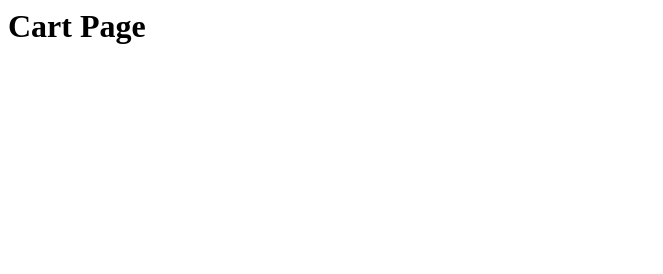
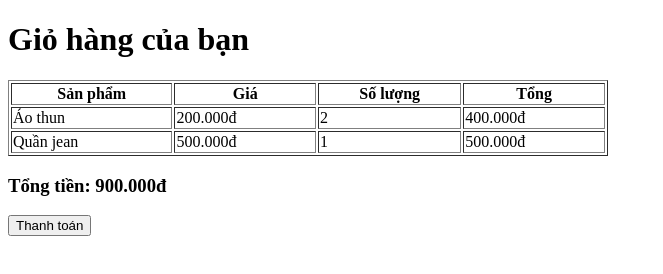
Before and after one commit to Dton04/GITHUB-DESKTOP-SOURCETREE-GIT-TOOLS, a plain HTML site: page cart.html in a window 1280 px wide. Shown: the whole page, without its empty margins (0-663 px from the left). Drawn offline with Linux system fonts and the light colour scheme.

Commit message:
Update cart.html
feat: gio hang

```diff
--- a/cart.html
+++ b/cart.html
@@ -1,2 +1,37 @@
-<!-- cart.html -->
-<h1>Cart Page</h1>
+<!DOCTYPE html>
+<html lang="vi">
+<head>
+    <meta charset="UTF-8">
+    <title>Giỏ hàng</title>
+</head>
+<body>
+    <h1>Giỏ hàng của bạn</h1>
+
+    <table border="1" width="600">
+        <tr>
+            <th>Sản phẩm</th>
+            <th>Giá</th>
+            <th>Số lượng</th>
+            <th>Tổng</th>
+        </tr>
+        <tr>
+            <td>Áo thun</td>
+            <td>200.000đ</td>
+            <td>2</td>
+            <td>400.000đ</td>
+        </tr>
+        <tr>
+            <td>Quần jean</td>
+            <td>500.000đ</td>
+            <td>1</td>
+            <td>500.000đ</td>
+        </tr>
+    </table>
+
+    <h3>Tổng tiền: 900.000đ</h3>
+
+    <a href="checkout.html">
+        <button>Thanh toán</button>
+    </a>
+</body>
+</html>
```
